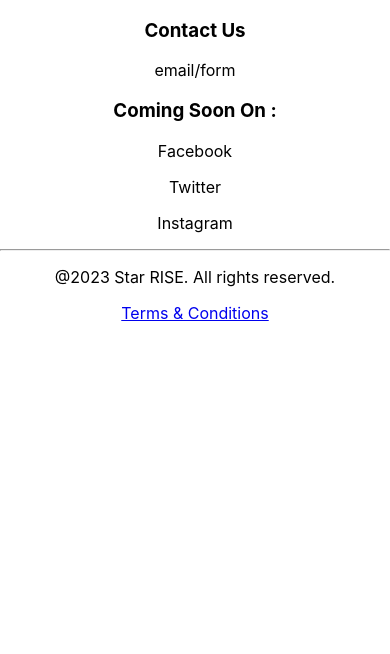
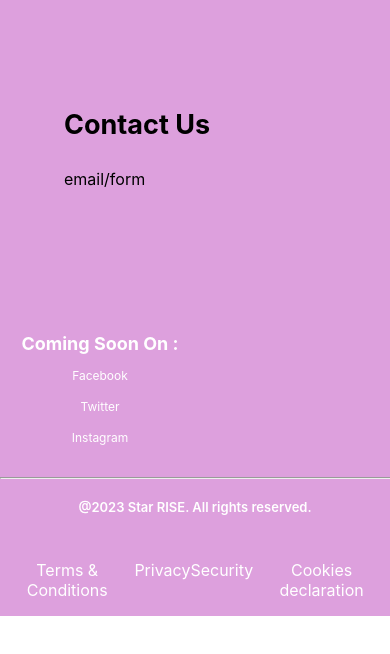
Before and after one commit to Bibbleboop/Eat-Rave-Love, a React (Create React App) app: page / in a window 390 px wide. Shown: the top 654 px of the page. Built offline with nearby package versions, Linux system fonts and the light colour scheme.

Commit message:
made adjustments to footer style and added responsive design

```diff
--- a/src/Components/footer/footer.css
+++ b/src/Components/footer/footer.css
@@ -0,0 +1,110 @@
+.section_padding {
+    padding: 4rem 4rem;
+}
+
+.footer {
+    background-color: plum;
+}
+
+.sb_footer {
+    display: flex;
+    flex-direction: column;
+
+}
+
+.footer-links {
+    display: flex;
+    justify-content: space-between;
+    align-items: flex-start;
+    flex-direction: row;
+    flex-wrap: wrap;
+    width: 100%;
+    text-align: left;
+    margin-bottom: 2rem;
+}
+
+.footer-links_div {
+    width: 200px;
+    margin: 0rem;
+    display: flex;
+    justify-content: flex-start;
+    flex-direction: column;
+    color: white;
+}
+
+a {
+    text-decoration: none;
+    color: white;
+}
+
+.footer-links_div h3 {
+    font-size: 18px;
+    line-height: 17px;
+    margin-bottom: 0.5rem;
+}
+
+.footer-links_div p {
+    font-size: 12px;
+    line-height: 15px;
+    margin: 0.5rem 0;
+    cursor: pointer;
+}
+
+.footer-bottom {
+    display: flex;
+    flex-direction: row;
+    justify-content: space-between;
+    margin-top: 0.2rem;
+}
+
+.footer-terms {
+    display: flex;
+    flex-direction: row;
+}
+
+hr {
+    color: white;
+    width: 100%;
+}
+
+.footer-copyright {
+    font-size: 13px;
+    line-height: 15px;
+    color: white;
+    font-weight: 600;
+}
+
+@media screen and (max-width: 850px) {
+    h3 {
+        font-size: 47px;
+        line-height: 50px;
+    }
+}
+
+@media screen and (max-width: 550px) {
+    h1 {
+        font-size: 37px;
+        line-height: 42px;
+    }
+
+    .footer-links div {
+        margin: 1rem 0;
+    }
+
+    .footer-bottom {
+        flex-direction: column;
+        justify-content: left;
+    }
+
+    .footer-terms {
+        margin-left: 0rem;
+        margin-top: 1rem;
+    }
+}
+
+@media screen and (max-width: 400px) {
+    h3 {
+        font-size: 27px;
+        line-height: 35px;
+    }
+}
--- a/src/Components/footer/footer.js
+++ b/src/Components/footer/footer.js
@@ -37,6 +37,21 @@ const ReactFooter=()=>{
                             <p>Terms & Conditions</p>
                         </div>
                     </a>
+                    <a href="/privacy">
+                        <div>
+                            <p>Privacy</p>
+                        </div>
+                    </a>
+                    <a href="/security">
+                        <div>
+                            <p>Security</p>
+                        </div>
+                    </a>
+                    <a href="/cookies">
+                        <div>
+                            <p>Cookies declaration</p>
+                        </div>
+                    </a>
                 </div>
             </div>
         </div>
```
